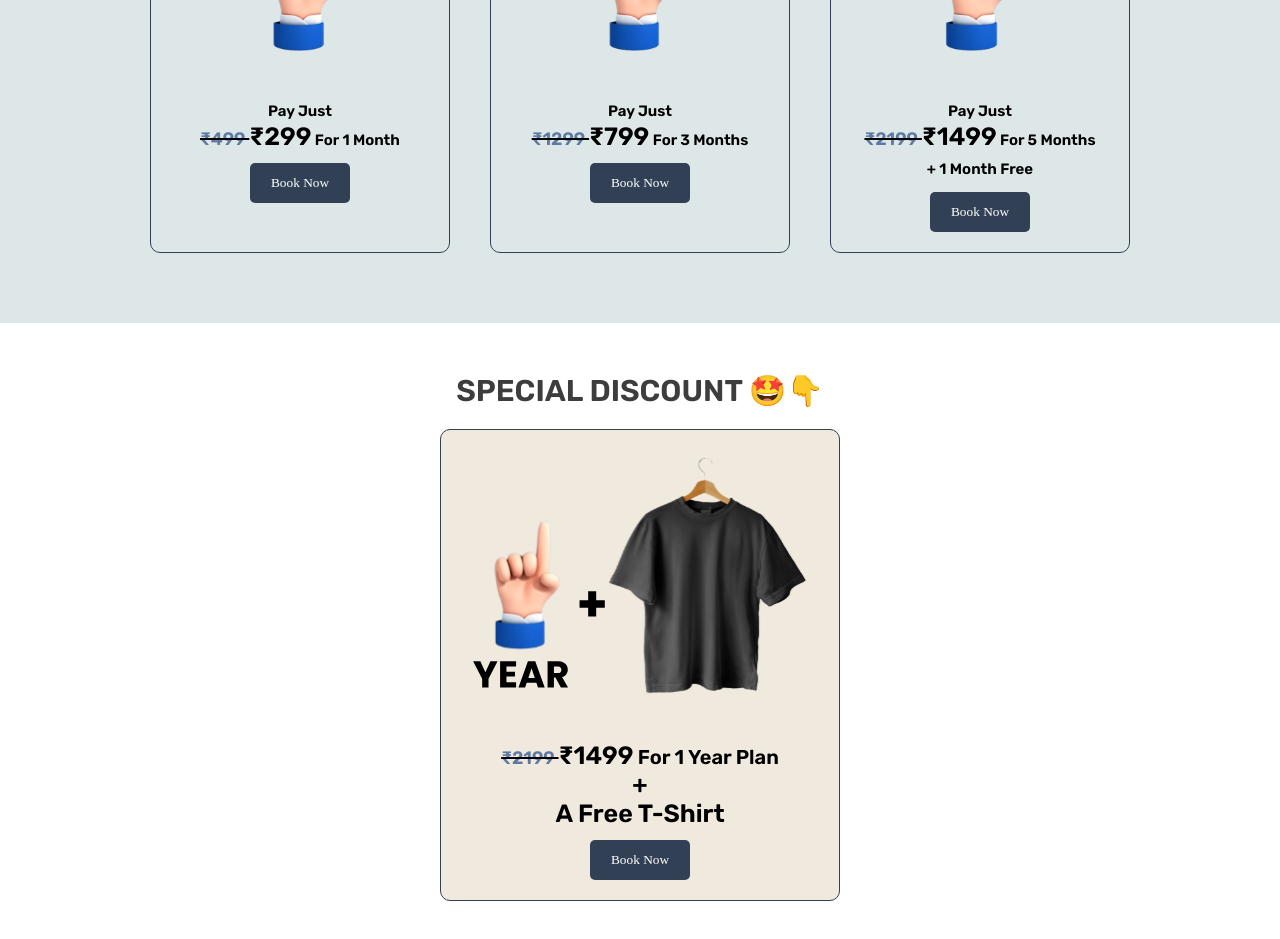
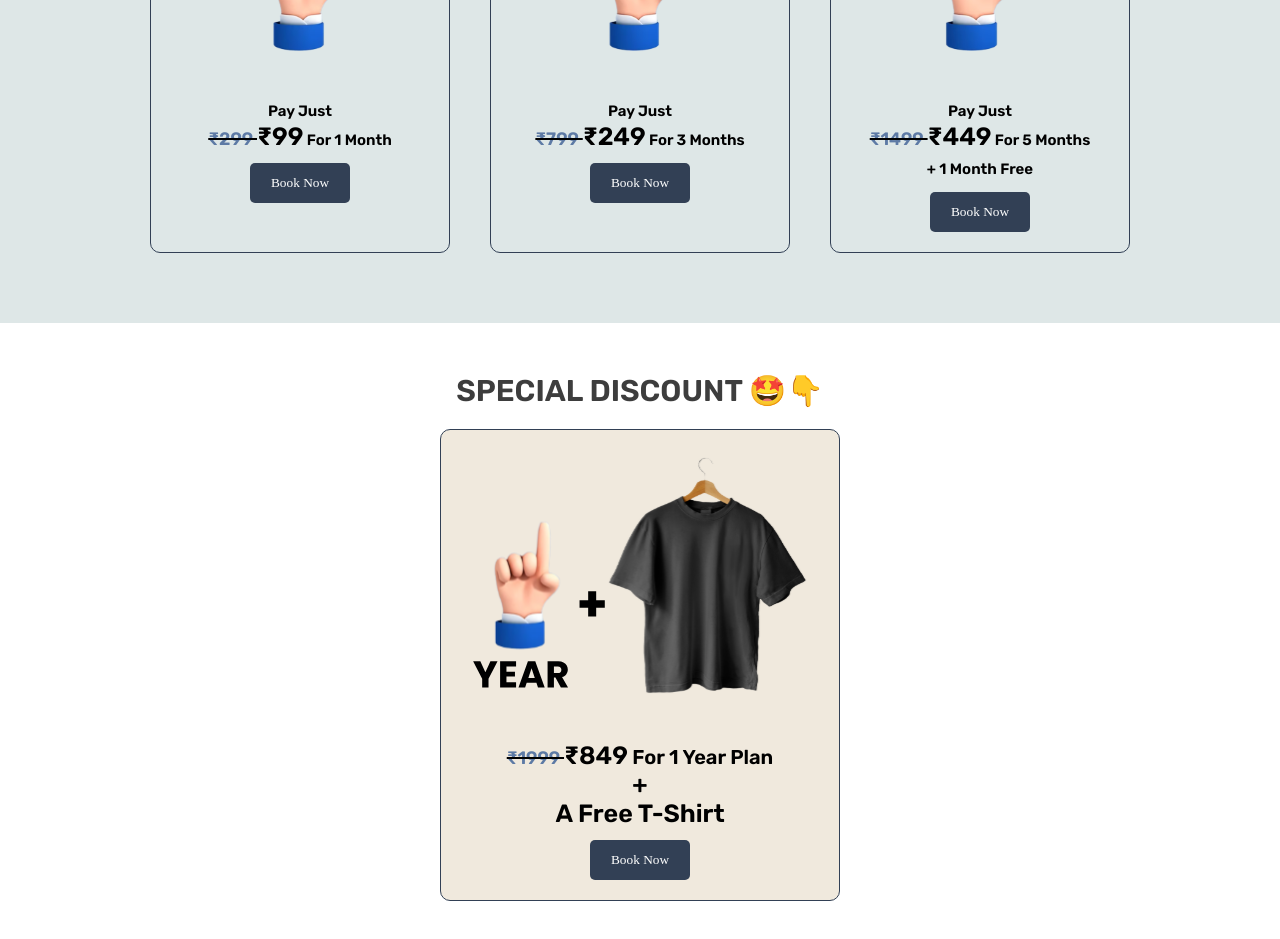
Before and after one commit to ferrary7/Psychogiri, a React (Create React App) app: page / in a window 1280 px wide. Shown: the part 3400-4339 px from the top of the page. Built offline with nearby package versions, Linux system fonts and the light colour scheme.

Commit message:
Prices changed

```diff
--- a/src/Components/Pricing/Pricing.js
+++ b/src/Components/Pricing/Pricing.js
@@ -28,7 +28,7 @@ const Pricing = () => {
                 <h3>
                   <span style={{ fontSize: "1.5rem" }}>pay just </span>
                   <br />
-                  <s> ₹499 </s> ₹299
+                  <s> ₹299 </s> ₹99
                   <span style={{ fontSize: "1.5rem" }}> for 1 month</span>
                 </h3>
                 <br />
@@ -52,7 +52,7 @@ const Pricing = () => {
                 <h3>
                   <span style={{ fontSize: "1.5rem" }}>pay just </span>
                   <br />
-                  <s> ₹1299 </s> ₹799
+                  <s> ₹799 </s> ₹249
                   <span style={{ fontSize: "1.5rem" }}> for 3 months</span>
                 </h3>
                 <br />
@@ -76,7 +76,7 @@ const Pricing = () => {
                 <h3>
                   <span style={{ fontSize: "1.5rem" }}>pay just </span>
                   <br />
-                  <s> ₹2199 </s> ₹1499
+                  <s> ₹1499 </s> ₹449
                   <span style={{ fontSize: "1.5rem" }}>
                     {" "}
                     for 5 months
@@ -124,7 +124,7 @@ const Pricing = () => {
                 <h3 style={{ fontSize: "2.5rem" }}>
                   {/* <span style={{ fontSize: "2rem" }}>pay just </span> */}
                   <br />
-                  <s> ₹2199 </s> ₹1499
+                  <s> ₹1999 </s> ₹849
                   <span style={{ fontSize: "2rem" }}> for 1 year plan</span>
                   <br />
                   <h4>+</h4>a free t-shirt
```
